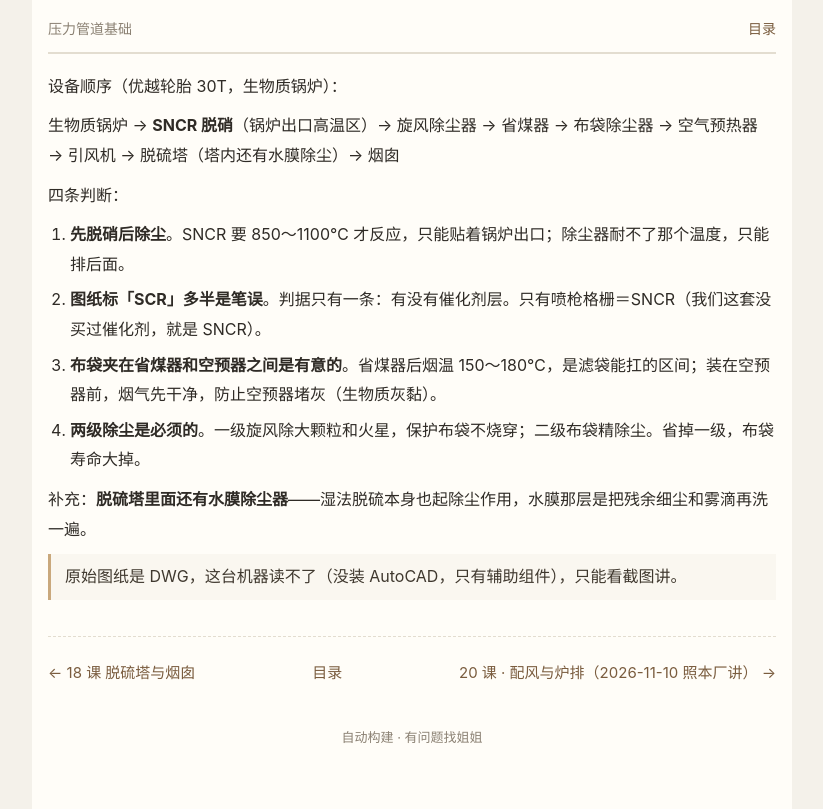
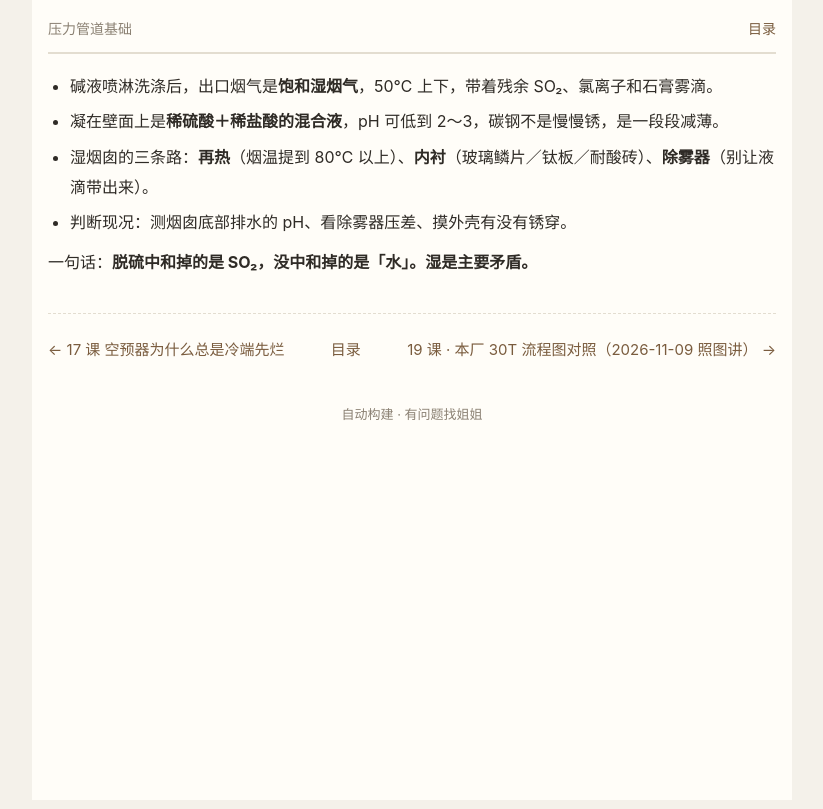
Before and after one commit to sanitiet/note, a plain HTML site: page s28.html in a window 1280 px wide. Shown: the whole page, without its empty margins (228-1051 px from the left). Drawn offline with Linux system fonts and the light colour scheme.

Commit message:
更新 s28.html

```diff
--- a/s28.html
+++ b/s28.html
@@ -1,13 +1,9 @@
 <!DOCTYPE html><html lang="zh-CN"><head><meta charset="utf-8">
 <meta name="viewport" content="width=device-width,initial-scale=1">
-<title>第 19 课 · 本厂 30T 流程图对照（2026-11-09 照图讲） · 压力管道基础</title><link rel="stylesheet" href="style.css"></head>
+<title>第 18 课 脱硫塔与烟囱 · 压力管道基础</title><link rel="stylesheet" href="style.css"></head>
 <body><div class="wrap">
 <div class="top"><span>压力管道基础</span><a href="index.html">目录</a></div>
-<p>设备顺序（优越轮胎 30T，生物质锅炉）：</p>
-<p>生物质锅炉 → <b>SNCR 脱硝</b>（锅炉出口高温区）→ 旋风除尘器 → 省煤器 → 布袋除尘器 → 空气预热器 → 引风机 → 脱硫塔（塔内还有水膜除尘）→ 烟囱</p>
-<p>四条判断：</p>
-<ol><li><b>先脱硝后除尘</b>。SNCR 要 850～1100℃ 才反应，只能贴着锅炉出口；除尘器耐不了那个温度，只能排后面。</li><li><b>图纸标「SCR」多半是笔误</b>。判据只有一条：有没有催化剂层。只有喷枪格栅＝SNCR（我们这套没买过催化剂，就是 SNCR）。</li><li><b>布袋夹在省煤器和空预器之间是有意的</b>。省煤器后烟温 150～180℃，是滤袋能扛的区间；装在空预器前，烟气先干净，防止空预器堵灰（生物质灰黏）。</li><li><b>两级除尘是必须的</b>。一级旋风除大颗粒和火星，保护布袋不烧穿；二级布袋精除尘。省掉一级，布袋寿命大掉。</li></ol>
-<p>补充：<b>脱硫塔里面还有水膜除尘器</b>——湿法脱硫本身也起除尘作用，水膜那层是把残余细尘和雾滴再洗一遍。</p>
-<blockquote>原始图纸是 DWG，这台机器读不了（没装 AutoCAD，只有辅助组件），只能看截图讲。</blockquote>
-<div class="nav"><a href="s27.html">← 18 课 脱硫塔与烟囱</a><a href="index.html">目录</a><a href="s29.html">20 课 · 配风与炉排（2026-11-10 照本厂讲） →</a></div>
+<ul><li>碱液喷淋洗涤后，出口烟气是<b>饱和湿烟气</b>，50℃ 上下，带着残余 SO₂、氯离子和石膏雾滴。</li><li>凝在壁面上是<b>稀硫酸＋稀盐酸的混合液</b>，pH 可低到 2～3，碳钢不是慢慢锈，是一段段减薄。</li><li>湿烟囱的三条路：<b>再热</b>（烟温提到 80℃ 以上）、<b>内衬</b>（玻璃鳞片／钛板／耐酸砖）、<b>除雾器</b>（别让液滴带出来）。</li><li>判断现况：测烟囱底部排水的 pH、看除雾器压差、摸外壳有没有锈穿。</li></ul>
+<p>一句话：<b>脱硫中和掉的是 SO₂，没中和掉的是「水」。湿是主要矛盾。</b></p>
+<div class="nav"><a href="s27.html">← 17 课 空预器为什么总是冷端先烂</a><a href="index.html">目录</a><a href="s29.html">19 课 · 本厂 30T 流程图对照（2026-11-09 照图讲） →</a></div>
 <footer>自动构建 · 有问题找姐姐</footer></div></body></html>
```
